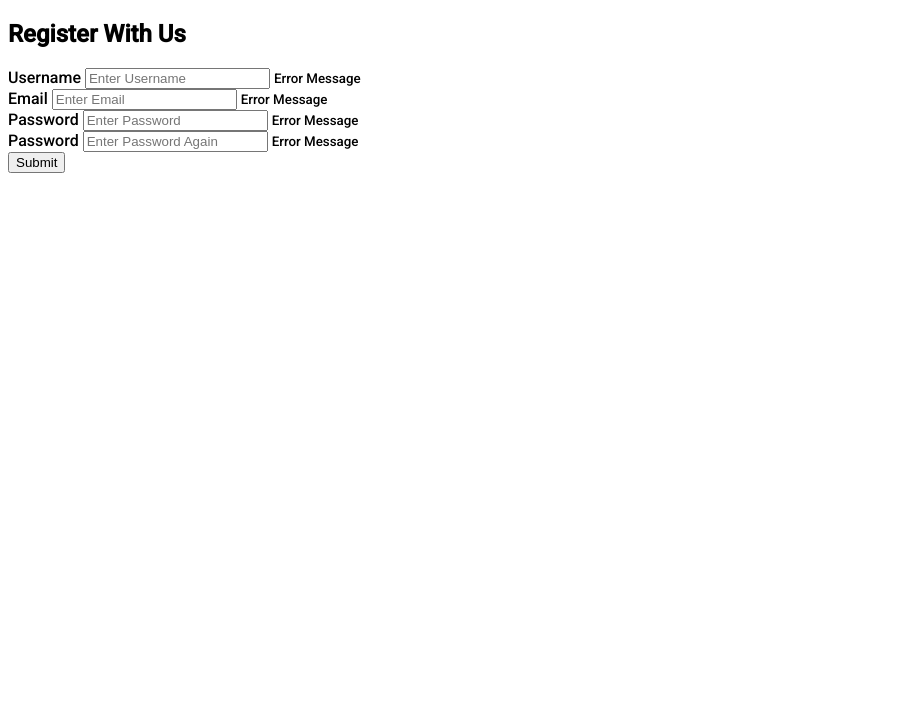
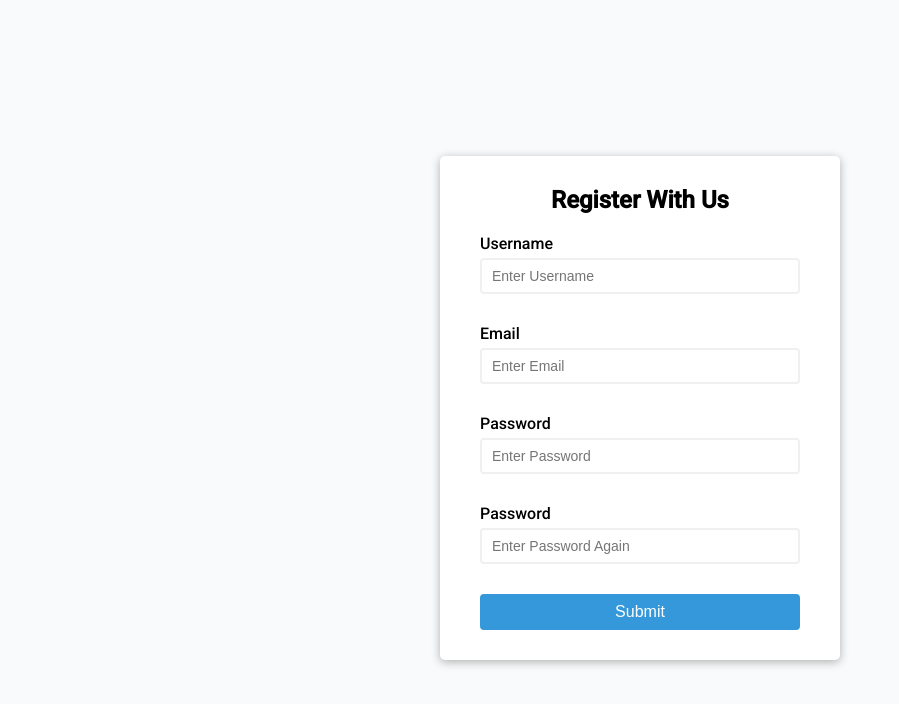
Before and after one commit to pritamhate/form-validation, a plain HTML site: page index.html in a window 1280 px wide. Shown: the whole page, without its empty margins (0-899 px from the left). Drawn offline with Linux system fonts and the light colour scheme.

Commit message:
css added

```diff
--- a/style.css
+++ b/style.css
@@ -1,4 +1,98 @@
 @import url("https://fonts.googleapis.com/css2?family=Roboto:wght@300;500&display=swap");
+
+:root {
+  --success-color: #2ecc71;
+  --error-color: #e74c3c;
+}
+
+* {
+  box-sizing: border-box;
+}
+
+html {
+  height: 100%;
+}
+
 body {
   font-family: "Roboto", sans-serif;
+  background-color: #f9fafb;
+  height: 100%;
+  display: flex;
+  justify-content: center;
+  align-items: center;
 }
+
+.container {
+  background-color: #fff;
+  border-radius: 5px;
+  box-shadow: 0 2px 10px rgba(0, 0, 0, 0.3);
+  width: 400px;
+}
+
+h2 {
+  text-align: center;
+  margin: 0 0 20px;
+}
+
+.form {
+  padding: 30px 40px;
+}
+
+.form-control {
+  margin-bottom: 10px;
+  padding-bottom: 20px;
+  position: relative;
+}
+
+.form-control label {
+  display: block;
+  margin-bottom: 5px;
+}
+
+.form-control input {
+  width: 100%;
+  height: 36px;
+  padding: 5px 10px;
+  border: 2px solid #f0f0f0;
+  border-radius: 4px;
+  font-size: 14px;
+}
+
+.form-control input:focus {
+  outline: 0;
+  border-color: #777;
+}
+
+.form-control.success input {
+  border-color: var(--success-color);
+}
+
+.form-control.error input {
+  border-color: var(--error-color);
+}
+
+.form-control small {
+  display: block;
+  position: absolute;
+  bottom: -2px;
+  left: 0;
+  color: var(--error-color);
+  visibility: hidden;
+}
+
+.form-control.error small {
+  visibility: visible;
+}
+
+button {
+  height: 36px;
+  padding: 5px 10px;
+  cursor: pointer;
+  border: 2px solid #3498db;
+  border-radius: 4px;
+  background-color: #3498db;
+  color: #ffffff;
+  font-size: 16px;
+  display: block;
+  width: 100%;
+}
```
